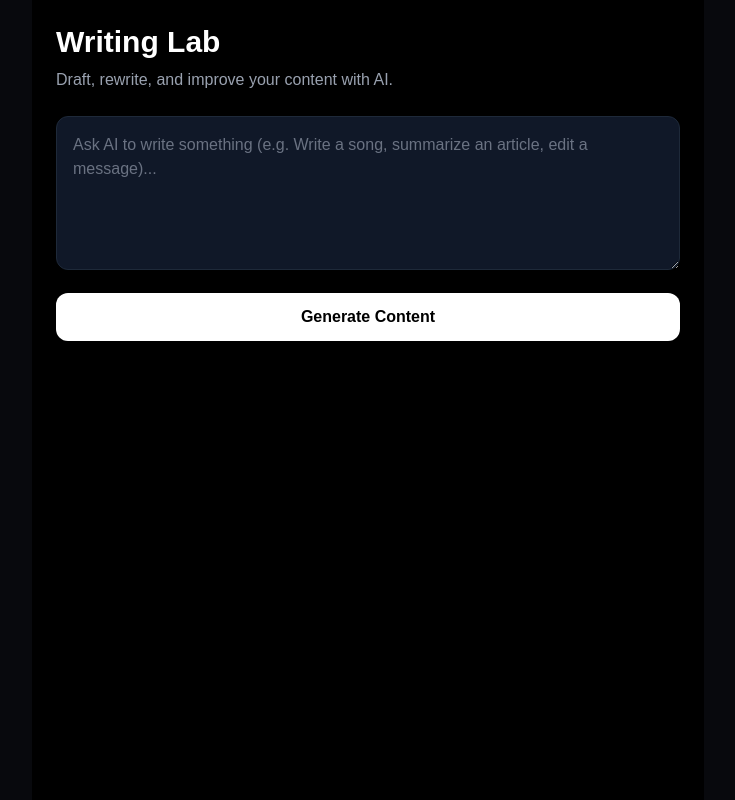
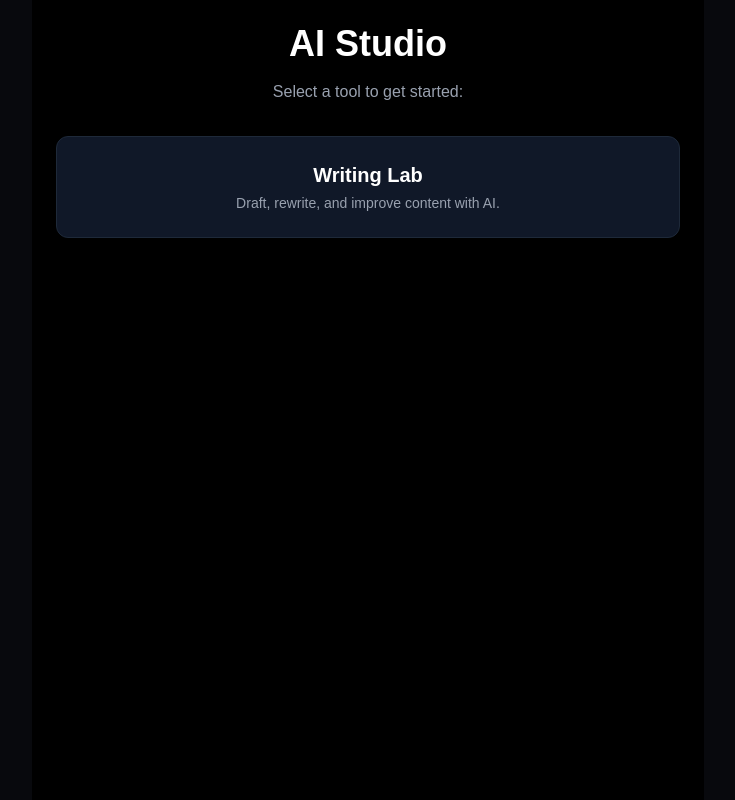
Before and after one commit to joshuakhwadzo-sudo/Ai-studio, a Next.js app: page / in a window 1280 px wide. Shown: the whole page, without its empty margins (272-1007 px from the left). Built offline with nearby package versions, Linux system fonts and the light colour scheme.

Commit message:
Update page.tsx

```diff
--- a/app/page.tsx
+++ b/app/page.tsx
@@ -1,70 +1,20 @@
+import Link from 'next/link';
 
-'use client';
+export default function Home() {
+  return (
+    <div className="min-h-screen bg-black text-white p-6 max-w-2xl mx-auto text-center">
+      <h1 className="text-4xl font-bold mb-4">AI Studio</h1>
+      <p className="text-gray-400 mb-8">Select a tool to get started:</p>
 
-import { useState } from 'react';
-
-export default function WritingLab() {
-  const [prompt, setPrompt] = useState('');
-  const [result, setResult] = useState('');
-  const [loading, setLoading] = useState(false);
-
-  const handleGenerate = async (e) => {
-    e.preventDefault();
-    if (!prompt.trim()) return;
-
-    setLoading(true);
-    setResult('');
-
-    try {
-      const response = await fetch('/api/generate', {
-        method: 'POST',
-        headers: { 'Content-Type': 'application/json' },
-        body: JSON.stringify({ prompt }),
-      });
-
-      const data = await response.json();
-
-      if (data.output) {
-        setResult(data.output);
-      } else {
-        setResult('Error: ' + (data.error || 'Failed to generate response.'));
-      }
-    } catch (err) {
-      setResult('An error occurred. Please try again.');
-    } finally {
-      setLoading(false);
-    }
-  };
-
-  return (
-    <div className="min-h-screen bg-black text-white p-6 max-w-2xl mx-auto">
-      <h1 className="text-3xl font-bold mb-2">Writing Lab</h1>
-      <p className="text-gray-400 mb-6">Draft, rewrite, and improve your content with AI.</p>
-
-      <form onSubmit={handleGenerate} className="space-y-4">
-        <textarea
-          value={prompt}
-          onChange={(e) => setPrompt(e.target.value)}
-          placeholder="Ask AI to write something (e.g. Write a song, summarize an article, edit a message)..."
-          rows={5}
-          className="w-full p-4 rounded-xl bg-gray-900 border border-gray-800 text-white placeholder-gray-500 focus:outline-none focus:border-white"
-        />
-
-        <button
-          type="submit"
-          disabled={loading}
-          className="w-full py-3 px-6 rounded-xl bg-white text-black font-semibold hover:bg-gray-200 transition disabled:opacity-50"
+      <div className="space-y-4">
+        <Link
+          href="/writing-lab"
+          className="block p-6 bg-gray-900 border border-gray-800 rounded-xl hover:border-white transition"
         >
-          {loading ? 'Generating...' : 'Generate Content'}
-        </button>
-      </form>
-
-      {result && (
-        <div className="mt-8 p-6 rounded-xl bg-gray-900 border border-gray-800">
-          <h2 className="text-lg font-semibold mb-3 text-gray-300">AI Response:</h2>
-          <div className="whitespace-pre-wrap text-gray-200 leading-relaxed">{result}</div>
-        </div>
-      )}
+          <h2 className="text-xl font-bold mb-1">Writing Lab</h2>
+          <p className="text-sm text-gray-400">Draft, rewrite, and improve content with AI.</p>
+        </Link>
+      </div>
     </div>
   );
 }
```
